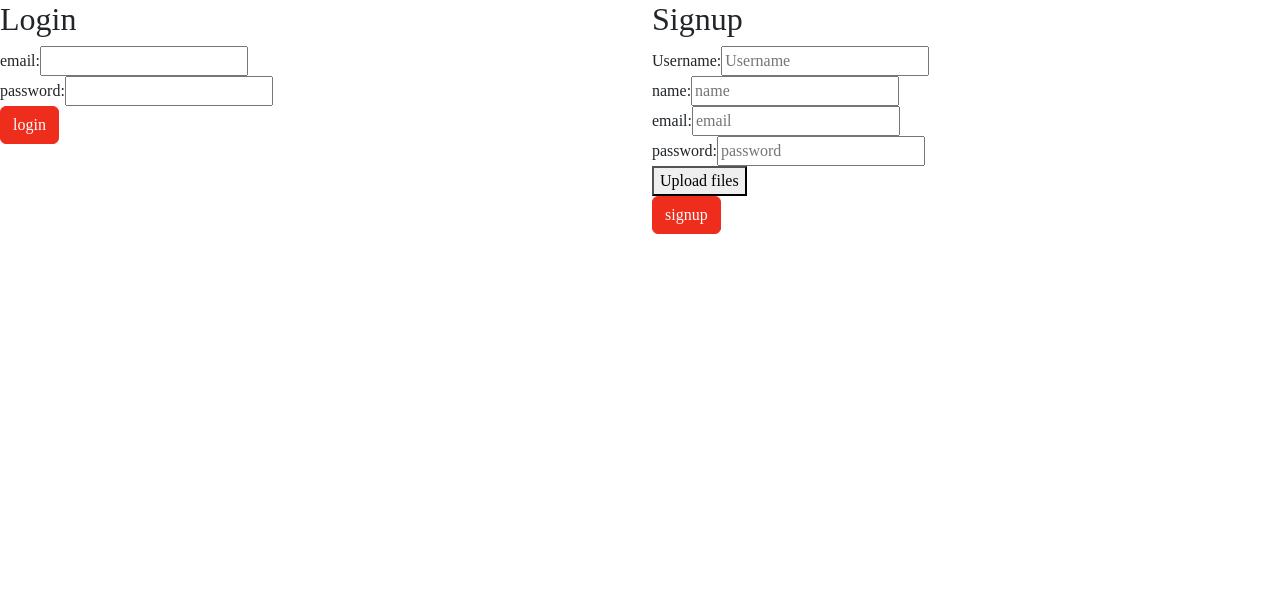
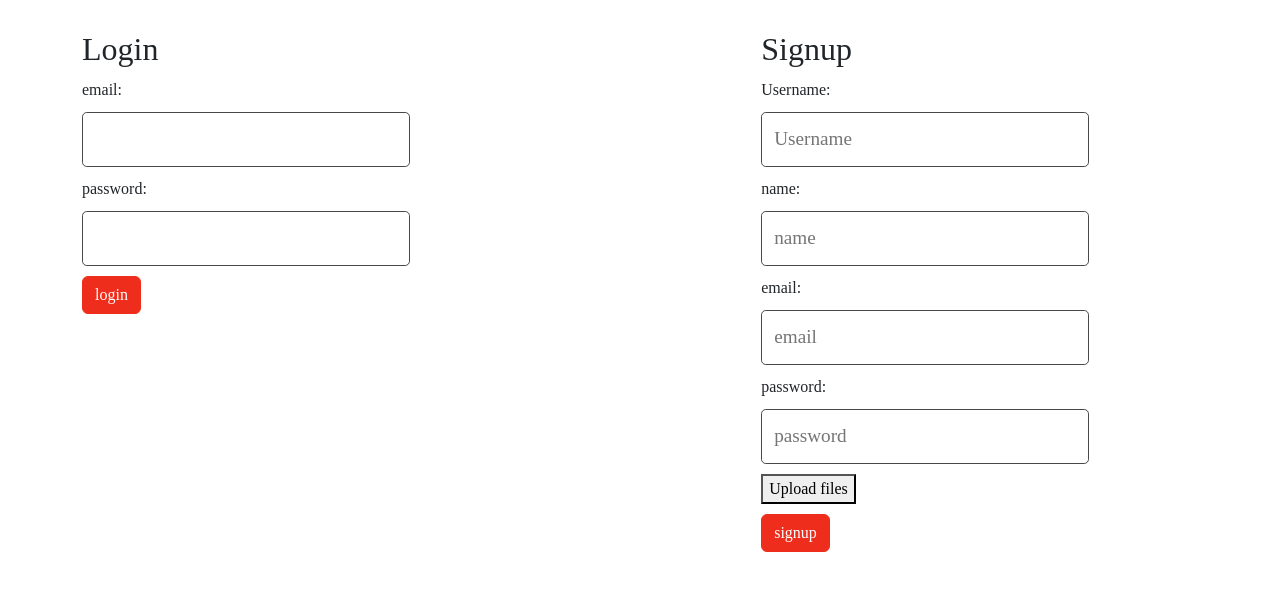
Before and after one commit to xleonard1/next-fake-site, a Next.js app in the folder layout-component-app/: page /logIn in a window 1280 px wide. Shown: the top 590 px of the page. Built offline with nearby package versions, Linux system fonts and the light colour scheme.

Commit message:
rendered login page

```diff
--- a/layout-component-app/components/navbar.js
+++ b/layout-component-app/components/navbar.js
@@ -24,7 +24,7 @@ export default function Navigation () {
           <Nav className="me-auto">
           </Nav>
           <Nav>
-          <Nav.Link href="/login">Account</Nav.Link>
+          <Nav.Link href="/logIn">Account</Nav.Link>
           <Nav.Link href="/">Help</Nav.Link>
 
           </Nav>
--- a/layout-component-app/pages/logIn.js
+++ b/layout-component-app/pages/logIn.js
@@ -2,6 +2,7 @@ import React from 'react'
 
 export default function Login() {
     return (
+        <div className = "form-container container">
         <div className="row">
   <div className="col-md-6">
     <h2>Login</h2>
@@ -20,10 +21,10 @@ export default function Login() {
       </div>
     </form>
   </div>
-  <div className="col-md-6">
-    <h2>Signup</h2>
+  <div className="col-md-6 ">
+    <h2 className='signup-form-title'>Signup</h2>
 
-    <form className="form signup-form">
+    <form className="form signup-form ">
       <div className="form-group">
         <label for="name-signup">Username:</label>
         <input className="form-input" type="text" id="name-signup" placeholder="Username"/>
@@ -54,6 +55,7 @@ export default function Login() {
     </form>
   </div>
 </div>
+</div>
 
     )
 }
--- a/layout-component-app/styles/app.css
+++ b/layout-component-app/styles/app.css
@@ -205,4 +205,40 @@ border-top: solid;
         }
 
     }
+    .signup-form {
+        margin-left: 20%;
+    }
+    .signup-form-title {
+        margin-left: 20%;
+    }
+    .form-container {
+        margin: 20px;
+        padding: 10px
+    }
+    form {
+        width: 60%;
+      }
+
+      form .form-group {
+        display: block;
+        width: 100%;
+        margin: 0.625rem 0;
+      }
+
+      form .form-input,
+      form .form-textarea {
+        display: block;
+      }
+
+
+      form .form-input {
+        width: 100%;
+        padding: 0.75rem;
+        color: #1a1a1a;
+        background-color: #ffffff;
+        margin: 0.625rem 0;
+        font-size: 1.2rem;
+        border: 1px solid #484848;
+        border-radius: 0.3rem;
+      }
 }
```
Also changed, not shown: layout-component-app/pages/profile.js (added).
